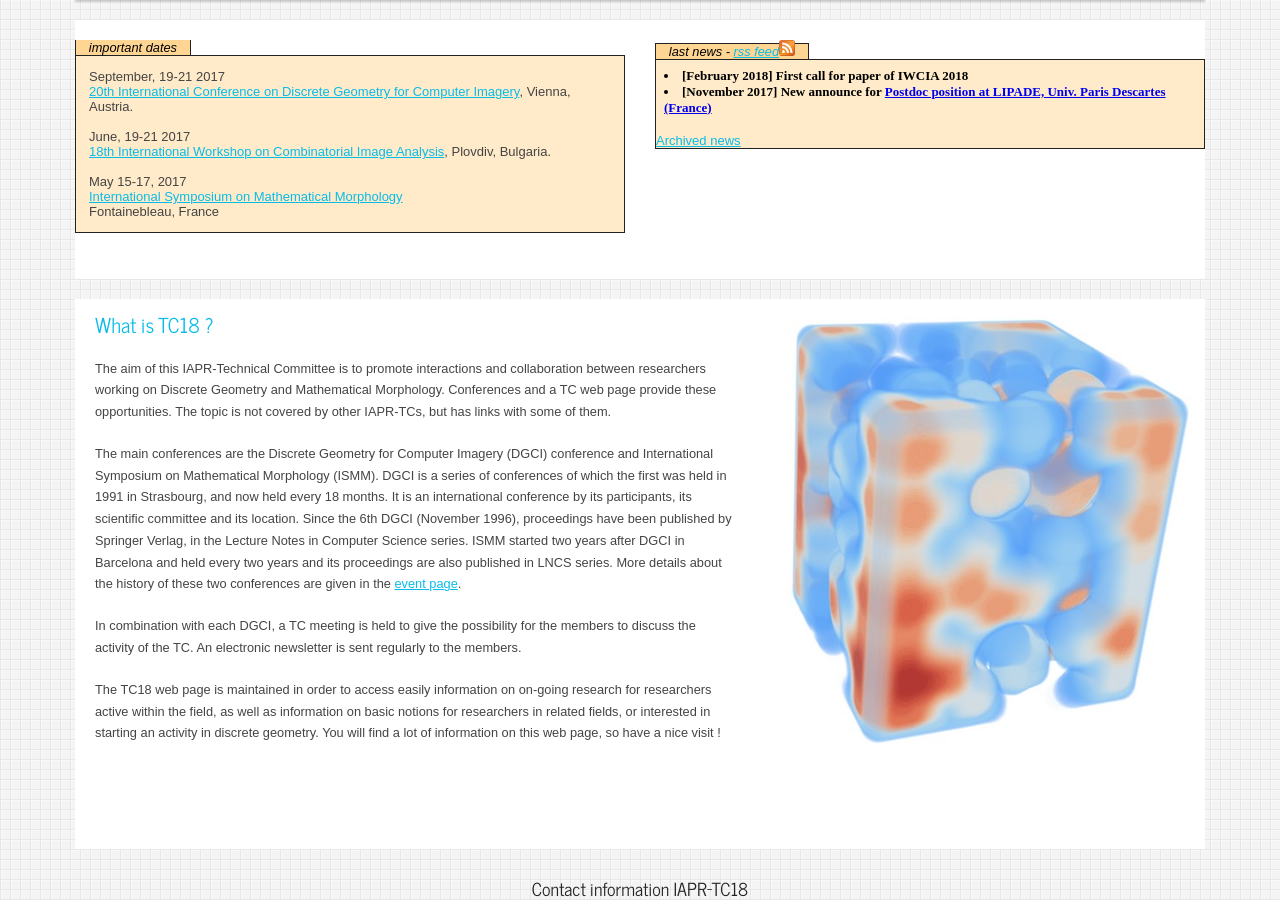
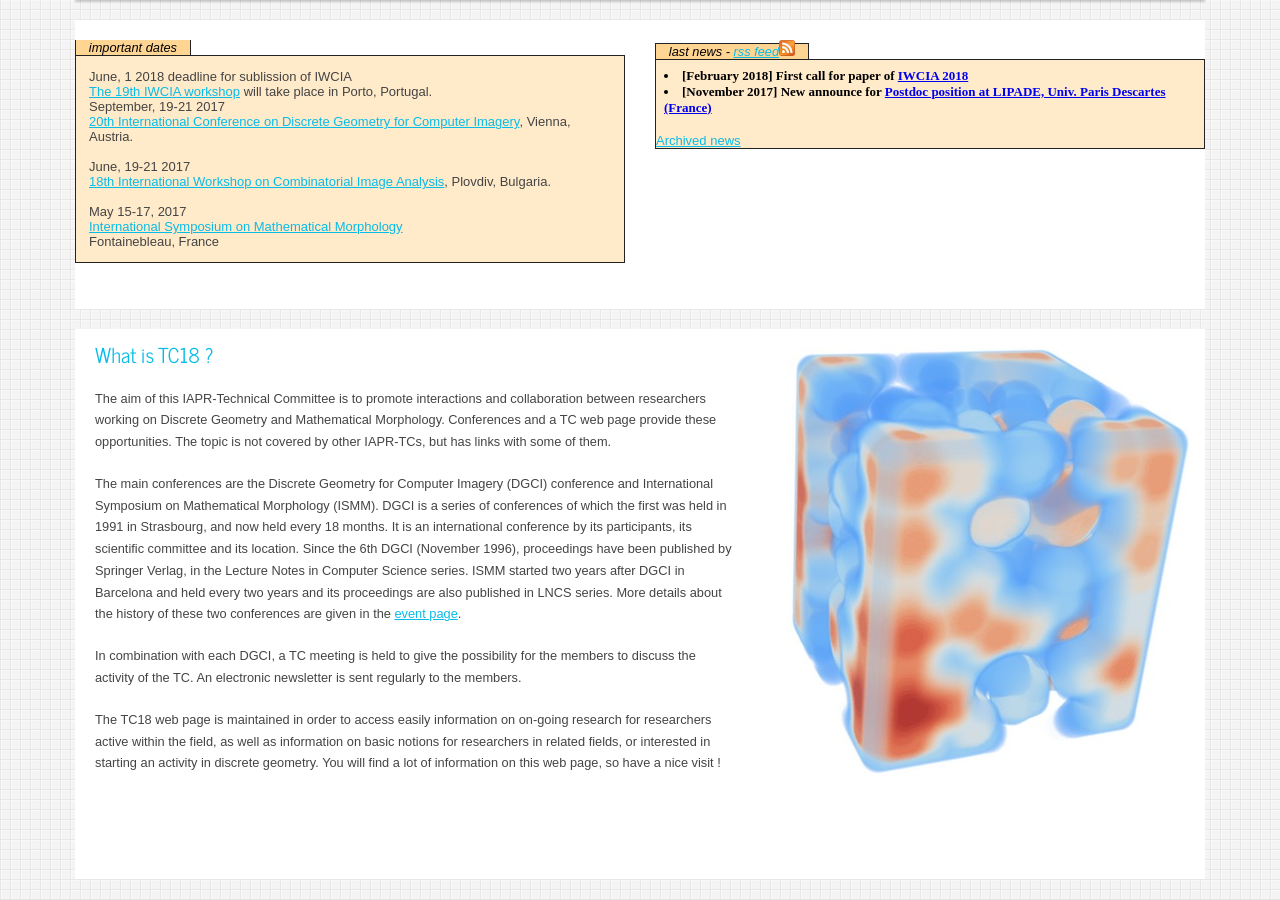
Before and after one commit to TC-18/tc18.org, a PHP site: page / in a window 1280 px wide. Shown: the part 181-1081 px from the top of the page. Run offline with PHP 8.4, Linux system fonts and the light colour scheme.

Commit message:
update important dates

```diff
--- a/feed.html
+++ b/feed.html
@@ -1,5 +1,6 @@
+
 <html><head><style type="text/css" media="all"> @import "tc18.css";</style></head><body><font size=-1>
- <li><b>[February 2018] First call for paper of IWCIA 2018  <a href="https://sites.google.com/view/iwcia18" target="_blank"> </a></li>
+ <li><b>[February 2018] First call for paper of  <a href="https://sites.google.com/view/iwcia18" target="_blank"> IWCIA 2018 </a></li>
  <li><b>[November 2017] New announce for  <a href="http://www.tc18.org/positions.php" target="_blank"> Postdoc position  at  LIPADE, Univ. Paris Descartes (France)</a></li>
 
 </font>
--- a/index.php
+++ b/index.php
@@ -24,12 +24,8 @@
 	      <div class="content color">
 		<dl>
 
-
-		  <!-- <dt>November 24-27, 2015</dt>	 -->
-	  	  <!-- <dd> <a href="http://www.isical.ac.in/~iwcia2015">The 17th IWCIA workshop</a>  will take place in Kolkata, India.<br> -->
-		  <!-- <dt>April 18-20, 2016</dt>   	   -->
-	  	  <!-- <dd>	<a href="http://dgci2016.univ-nantes.fr">The 19th DGCI conference</a>  will take place in Nantes, France.<br> -->
-	  	  <!-- </dd><br> -->
+		   <dt>June, 1 2018 deadline for sublission of  IWCIA</dt>
+	  	  <dd> <a href="https://sites.google.com/view/iwcia18">The 19th IWCIA workshop</a>  will take place in Porto, Portugal.<br>
 		  <dt>September, 19-21 2017</dt>
 		  <dd> <a href="http://dgci2017.prip.tuwien.ac.at/">20th International Conference on Discrete Geometry for Computer Imagery</a>, Vienna, Austria.<br>
 		  </dd><br>
```
